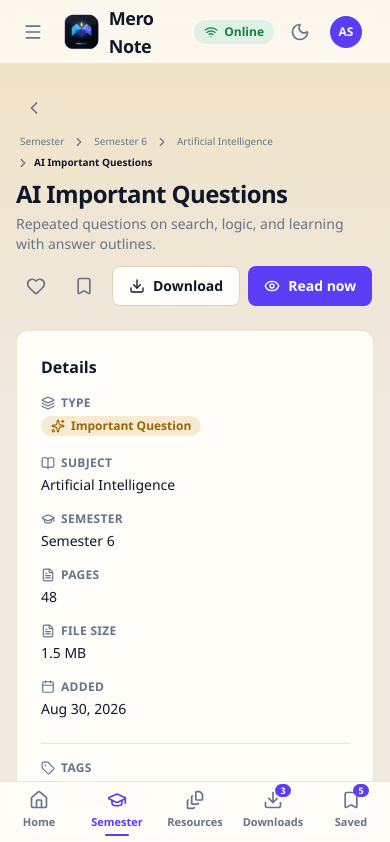
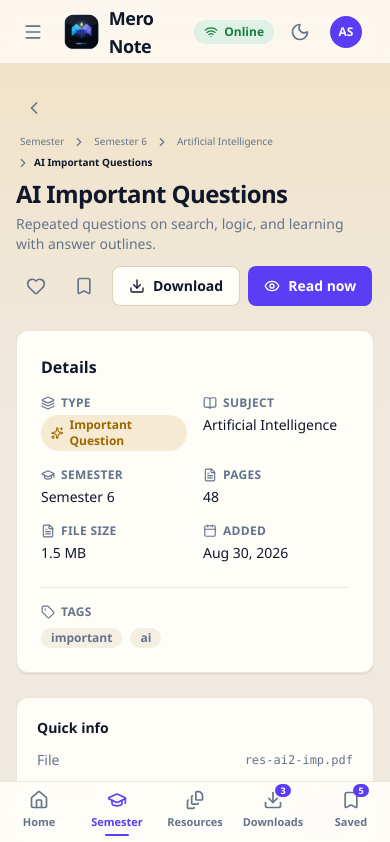
Before and after one commit to kismatdahal1-afk/MeroNote, a React (Vite) app in the folder client/: page /resources/res-ai2-imp in a window 390 px wide. Shown: the top 842 px of the page. Built offline with nearby package versions, Linux system fonts and the light colour scheme.

Commit message:
fixed resources details page, ficed mobile css design

```diff
--- a/client/src/components/skeletons/pages.tsx
+++ b/client/src/components/skeletons/pages.tsx
@@ -342,7 +342,7 @@ export function ResourceDetailSkeleton({ adminStrip = false }: { adminStrip?: bo
       <div className="grid gap-6 lg:grid-cols-3">
         <div className="rounded-xl border border-border bg-surface p-6 lg:col-span-2">
           <SkBox className="h-5 w-24" />
-          <div className="mt-4 grid grid-cols-1 gap-x-8 gap-y-4 sm:grid-cols-2">
+          <div className="mt-4 grid grid-cols-2 gap-x-4 gap-y-4 sm:gap-x-8">
             <div>
               <SkBox className="h-3 w-20" />
               <SkBox className="mt-2 h-6 w-28 rounded-full" />
--- a/client/src/pages/ResourceDetail.tsx
+++ b/client/src/pages/ResourceDetail.tsx
@@ -293,7 +293,7 @@ export default function ResourceDetail() {
       <div className="grid gap-6 lg:grid-cols-3">
         <Card className="p-6 lg:col-span-2">
           <h2 className="text-base font-bold text-foreground">Details</h2>
-          <dl className="mt-4 grid grid-cols-1 gap-x-8 gap-y-4 sm:grid-cols-2">
+          <dl className="mt-4 grid grid-cols-2 gap-x-4 gap-y-4 sm:gap-x-8">
             <div>
               <dt className="flex items-center gap-1.5 text-xs font-bold uppercase tracking-wide text-muted-foreground">
                 <Layers className="size-3.5" aria-hidden="true" />
```
